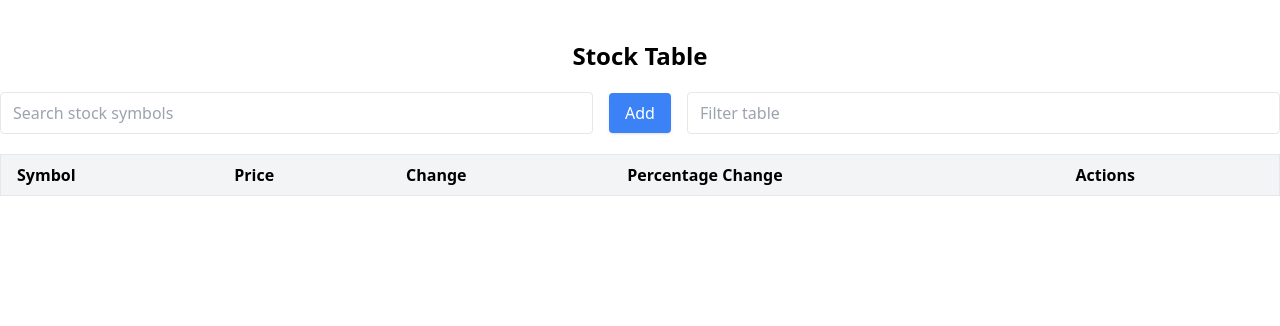
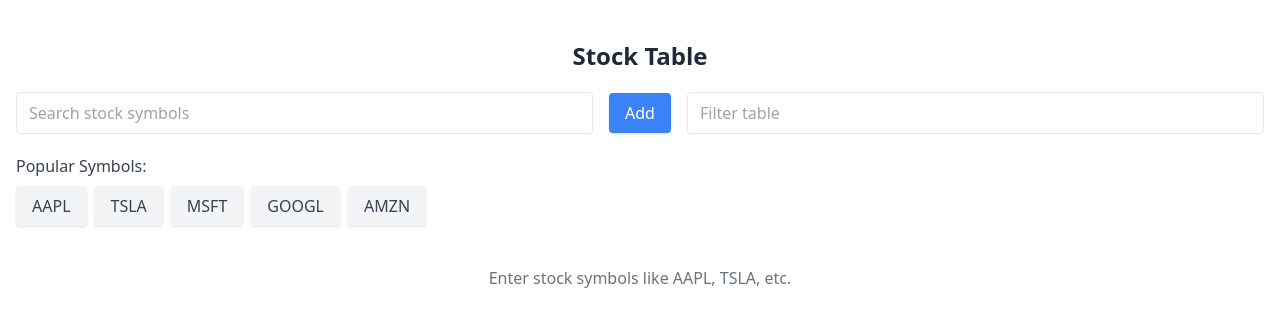
Before and after one commit to pooyagolchian/fundingpips-frontend-assessment, a Next.js app: page / in a window 1280 px wide. Shown: the top 326 px of the page. Built offline with nearby package versions, Linux system fonts and the light colour scheme.

Commit message:
✨ refactor(stocktable): update imports and useState usage
🔧 Refactor imports in StockTable component and update the usage of useState to include Suspense and useMemo.

```diff
--- a/src/app/component/StockTable/index.tsx
+++ b/src/app/component/StockTable/index.tsx
@@ -1,8 +1,7 @@
 import { fetchMockStockData } from "@/app/services/mockService";
 import type { AppDispatch, RootState } from "@/app/store";
 import { StarIcon, XMarkIcon } from "@heroicons/react/24/solid";
-import type React from "react";
-import { useEffect, useState } from "react";
+import React, { Suspense, useEffect, useMemo, useState } from "react";
 import { useDispatch, useSelector } from "react-redux";
 import {
 	addStock,
@@ -10,12 +9,28 @@ import {
 	toggleFavorite,
 } from "../../store/slices/stockSlice";
 
+interface StockData {
+	symbol: string;
+	price: string;
+	change: string;
+	percentageChange: string;
+	favorite: boolean;
+}
+
 const StockTable = () => {
 	const dispatch = useDispatch<AppDispatch>();
-	const stockData = useSelector((state: RootState) => state.stock.stockData);
+	const stockData = useSelector(
+		(state: RootState) => state.stock.stockData,
+	) as StockData[];
 	const [searchInput, setSearchInput] = useState<string>("");
 	const [filterInput, setFilterInput] = useState<string>("");
 	const [toastMessage, setToastMessage] = useState<string | null>(null);
+	const [sortConfig, setSortConfig] = useState<{
+		key: keyof StockData;
+		direction: string;
+	} | null>(null);
+
+	const popularSymbols = ["AAPL", "TSLA", "MSFT", "GOOGL", "AMZN"];
 
 	const handleAddStock = async (symbol: string) => {
 		const existingStock = stockData.find((stock) => stock.symbol === symbol);
@@ -39,21 +54,46 @@ const StockTable = () => {
 
 	const handleToggleFavorite = (symbol: string) => {
 		dispatch(toggleFavorite(symbol));
+		const isFavorite = stockData.find(
+			(stock) => stock.symbol === symbol,
+		)?.favorite;
 		setToastMessage(
-			`${symbol} ${
-				stockData.find((stock) => stock.symbol === symbol)?.favorite
-					? "removed from favorites"
-					: "added to favorites"
-			}`,
+			`${symbol} ${isFavorite ? "removed from favorites" : "added to favorites"}`,
 		);
 	};
 
-	const filteredStockData = stockData.filter(
+	const handleSort = (key: keyof StockData) => {
+		let direction = "ascending";
+		if (
+			sortConfig &&
+			sortConfig.key === key &&
+			sortConfig.direction === "ascending"
+		) {
+			direction = "descending";
+		}
+		setSortConfig({ key, direction });
+	};
+
+	const sortedStockData = useMemo(() => {
+		if (!sortConfig) return stockData;
+
+		return [...stockData].sort((a, b) => {
+			if (a[sortConfig.key] < b[sortConfig.key]) {
+				return sortConfig.direction === "ascending" ? -1 : 1;
+			}
+			if (a[sortConfig.key] > b[sortConfig.key]) {
+				return sortConfig.direction === "ascending" ? 1 : -1;
+			}
+			return 0;
+		});
+	}, [stockData, sortConfig]);
+
+	const filteredStockData = sortedStockData.filter(
 		(stock) =>
-			stock?.symbol.toLowerCase().includes(filterInput.toLowerCase()) ||
-			stock?.price.includes(filterInput) ||
-			stock?.change.includes(filterInput) ||
-			stock?.percentageChange.includes(filterInput),
+			stock.symbol.toLowerCase().includes(filterInput.toLowerCase()) ||
+			stock.price.includes(filterInput) ||
+			stock.change.includes(filterInput) ||
+			stock.percentageChange.includes(filterInput),
 	);
 
 	// biome-ignore lint/correctness/useExhaustiveDependencies: <explanation>
@@ -63,11 +103,13 @@ const StockTable = () => {
 	}, [toastMessage]);
 
 	return (
-		<div className="container mx-auto mt-10">
-			<h1 className="text-2xl font-bold mb-5 text-center">Stock Table</h1>
+		<div className="container mx-auto mt-10 px-4">
+			<h1 className="text-2xl font-bold mb-5 text-center text-gray-800">
+				Stock Table
+			</h1>
 
 			{toastMessage && (
-				<div className="fixed top-5 right-24 transform bg-blue-500 text-white px-4 py-2 rounded shadow">
+				<div className="fixed top-5 right-5 bg-blue-500 text-white px-4 py-2 rounded shadow-md">
 					{toastMessage}
 				</div>
 			)}
@@ -78,7 +120,7 @@ const StockTable = () => {
 					value={searchInput}
 					onChange={(e) => setSearchInput(e.target.value)}
 					placeholder="Search stock symbols"
-					className="border px-3 py-2 rounded w-full"
+					className="border px-3 py-2 rounded w-full focus:outline-none focus:ring-2 focus:ring-blue-500"
 				/>
 				<button
 					type="button"
@@ -87,7 +129,7 @@ const StockTable = () => {
 							handleAddStock(searchInput.trim().toUpperCase()).then((r) => r);
 						setSearchInput("");
 					}}
-					className="bg-blue-500 text-white px-4 py-2 rounded shadow"
+					className="bg-blue-500 text-white px-4 py-2 rounded shadow hover:bg-blue-600"
 				>
 					Add
 				</button>
@@ -96,18 +138,62 @@ const StockTable = () => {
 					value={filterInput}
 					onChange={(e) => setFilterInput(e.target.value)}
 					placeholder="Filter table"
-					className="border px-3 py-2 rounded w-full"
+					className="border px-3 py-2 rounded w-full focus:outline-none focus:ring-2 focus:ring-blue-500"
 				/>
 			</div>
 
+			<div className="mb-5">
+				<p className="text-gray-700 mb-2">Popular Symbols:</p>
+				<div className="flex space-x-2">
+					{popularSymbols.map((symbol) => (
+						<button
+							type="button"
+							key={symbol}
+							onClick={() => handleAddStock(symbol)}
+							className="bg-gray-100 text-gray-700 px-4 py-2 rounded shadow hover:bg-gray-300 transition focus:outline-none focus:ring-2 focus:ring-blue-500"
+						>
+							{symbol}
+						</button>
+					))}
+				</div>
+			</div>
+
 			<div className="overflow-x-auto">
+				<Suspense
+					fallback={
+						<div className="text-center text-gray-500 py-5">Loading...</div>
+					}
+				>
+					{filteredStockData.length > 0 ? (
 						<table className="min-w-full border border-gray-200 shadow-md rounded-lg">
 							<thead className="bg-gray-100">
 								<tr>
-							<th className="px-4 py-2 text-left font-semibold">Symbol</th>
-							<th className="px-4 py-2 text-left font-semibold">Price</th>
-							<th className="px-4 py-2 text-left font-semibold">Change</th>
-							<th className="px-4 py-2 text-left font-semibold">
+									{/* biome-ignore lint/a11y/useKeyWithClickEvents: <explanation> */}
+									<th
+										className="px-4 py-2 text-left font-semibold cursor-pointer"
+										onClick={() => handleSort("symbol")}
+									>
+										Symbol
+									</th>
+									{/* biome-ignore lint/a11y/useKeyWithClickEvents: <explanation> */}
+									<th
+										className="px-4 py-2 text-left font-semibold cursor-pointer"
+										onClick={() => handleSort("price")}
+									>
+										Price
+									</th>
+									{/* biome-ignore lint/a11y/useKeyWithClickEvents: <explanation> */}
+									<th
+										className="px-4 py-2 text-left font-semibold cursor-pointer"
+										onClick={() => handleSort("change")}
+									>
+										Change
+									</th>
+									{/* biome-ignore lint/a11y/useKeyWithClickEvents: <explanation> */}
+									<th
+										className="px-4 py-2 text-left font-semibold cursor-pointer"
+										onClick={() => handleSort("percentageChange")}
+									>
 										Percentage Change
 									</th>
 									<th className="px-4 py-2 text-left font-semibold">Actions</th>
@@ -115,20 +201,33 @@ const StockTable = () => {
 							</thead>
 							<tbody>
 								{filteredStockData.map((stock) => (
-							<tr key={stock.symbol}>
-								<td className="px-4 py-2 border">{stock?.symbol}</td>
-								<td className="px-4 py-2 border">{stock?.price}</td>
-								<td className="px-4 py-2 border">{stock?.change}</td>
-								<td className="px-4 py-2 border">{stock?.percentageChange}</td>
-								<td className="px-4 py-2 border flex justify-center items-center">
+									<tr key={stock.symbol} className="hover:bg-gray-50">
+										<td className="px-4 py-2 border">{stock.symbol}</td>
+										<td className="px-4 py-2 border">{stock.price}</td>
+										<td className="px-4 py-2 border">{stock.change}</td>
+										<td className="px-4 py-2 border">
+											{stock.percentageChange}
+										</td>
+										<td className="px-4 py-3 border flex justify-center items-center space-x-2">
 											<StarIcon
-										onClick={() => handleToggleFavorite(stock?.symbol)}
+												role="button"
+												tabIndex={0}
+												onClick={() => handleToggleFavorite(stock.symbol)}
+												onKeyDown={(e) =>
+													e.key === "Enter" &&
+													handleToggleFavorite(stock.symbol)
+												}
 												className={`w-5 h-5 ${
 													stock.favorite ? "text-yellow-500" : "text-gray-300"
 												} cursor-pointer`}
 											/>
 											<XMarkIcon
+												role="button"
+												tabIndex={0}
 												onClick={() => handleRemoveStock(stock.symbol)}
+												onKeyDown={(e) =>
+													e.key === "Enter" && handleRemoveStock(stock.symbol)
+												}
 												className="w-5 h-5 text-red-500 cursor-pointer"
 											/>
 										</td>
@@ -136,6 +235,12 @@ const StockTable = () => {
 								))}
 							</tbody>
 						</table>
+					) : (
+						<div className="text-center text-gray-500 py-5">
+							Enter stock symbols like AAPL, TSLA, etc.
+						</div>
+					)}
+				</Suspense>
 			</div>
 		</div>
 	);
```
Lines whose indentation alone changed are shown as unchanged.
